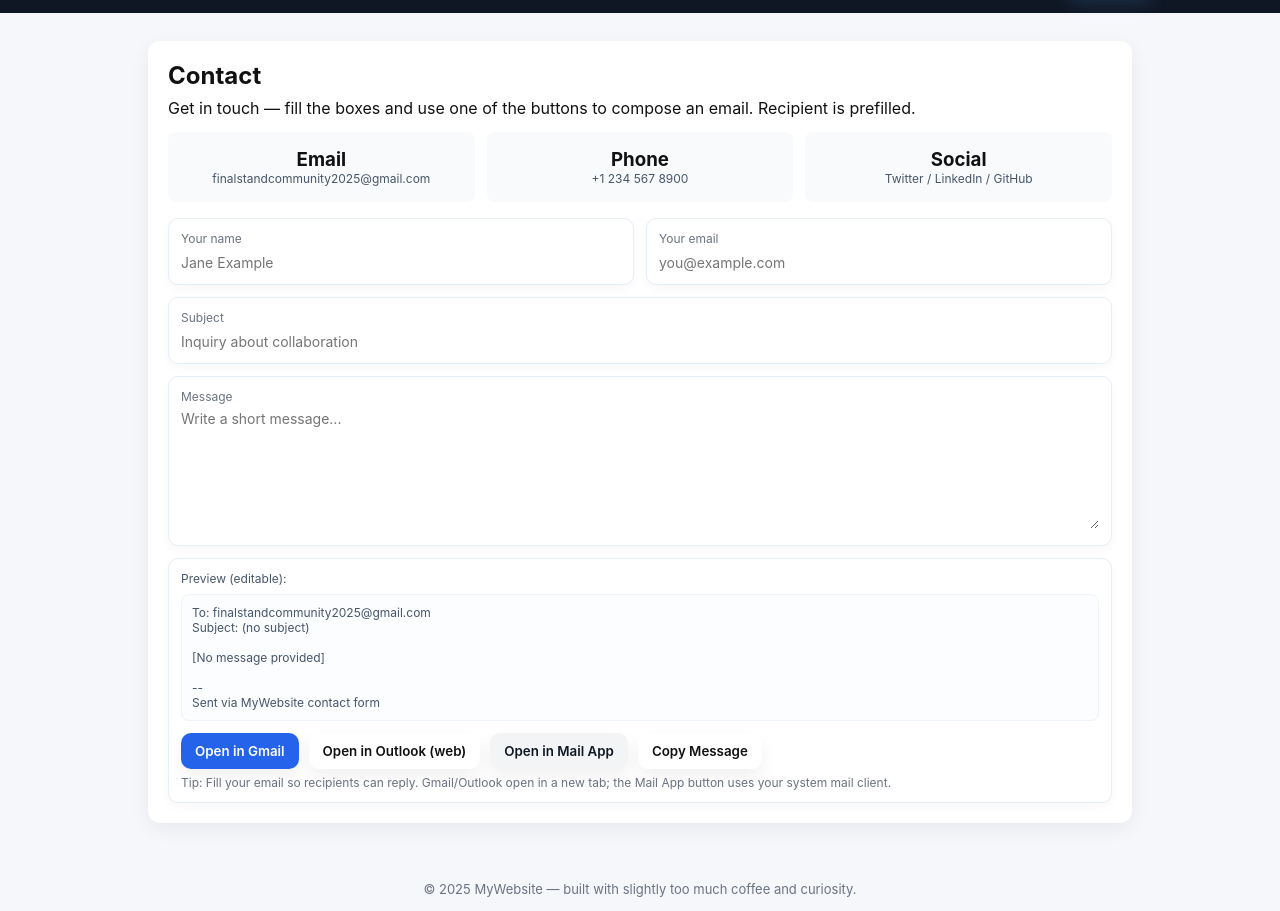
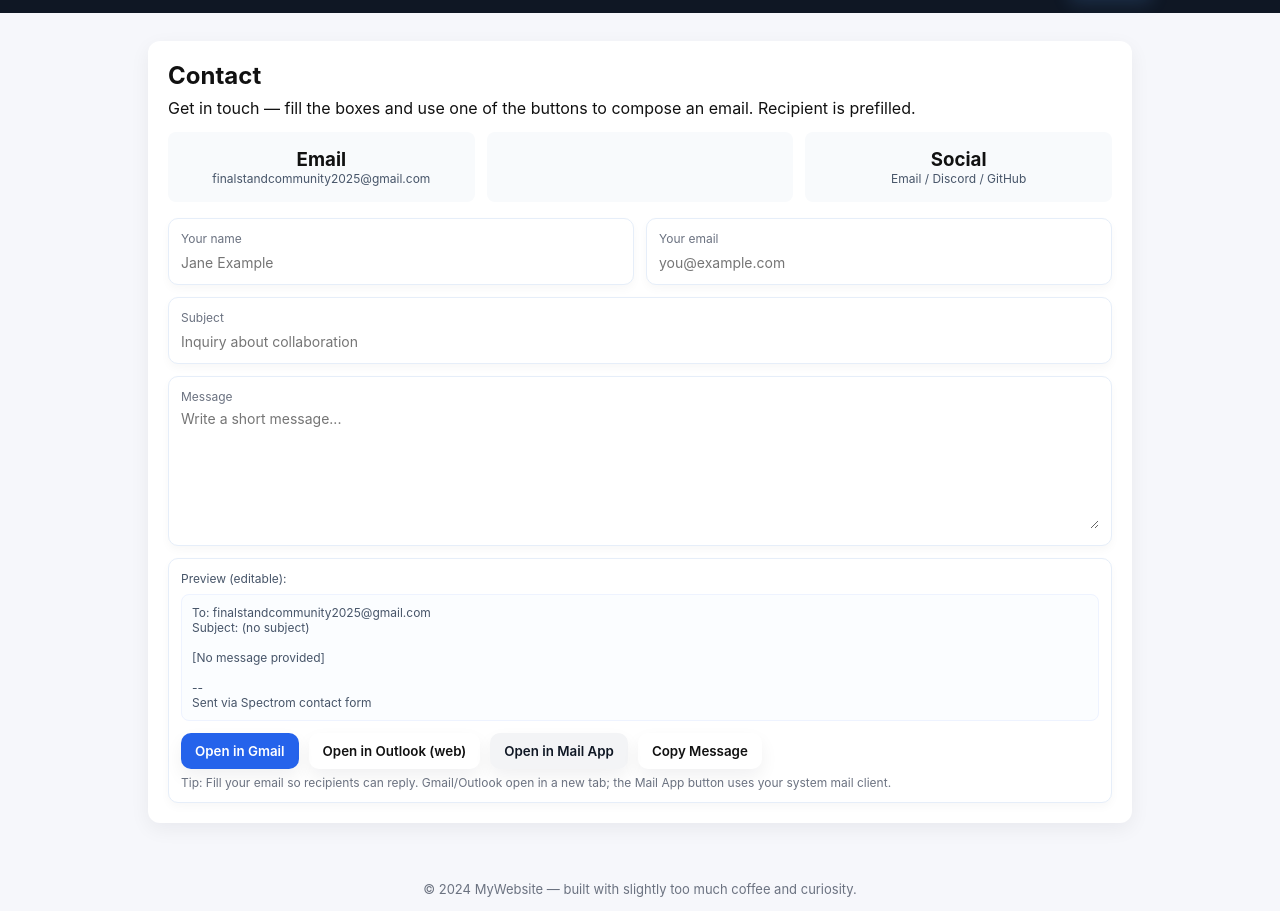
Before and after one commit to Spectrom47/home, a plain HTML site: page contact.html in a window 1280 px wide. Shown: the part 55-966 px from the top of the page. Drawn offline with Linux system fonts and the light colour scheme.

Commit message:
contact update

```diff
--- a/contact.html
+++ b/contact.html
@@ -69,12 +69,12 @@
           <p class="small">finalstandcommunity2025@gmail.com</p>
         </div>
         <div class="card">
-          <h3>Phone</h3>
-          <p class="small">+1 234 567 8900</p>
+          <h3></h3>
+          <p class="small"></p>
         </div>
         <div class="card">
           <h3>Social</h3>
-          <p class="small">Twitter / LinkedIn / GitHub</p>
+          <p class="small">Email / Discord / GitHub</p>
         </div>
       </div>
 
@@ -120,7 +120,7 @@
   </main>
 
   <footer>
-    © 2025 MyWebsite — built with slightly too much coffee and curiosity.
+    © 2024 MyWebsite — built with slightly too much coffee and curiosity.
   </footer>
 
   <script>
@@ -154,7 +154,7 @@
         if (subject) body += `Subject: ${subject}\n`;
         if (body) body += '\n';
         body += (message || '[No message provided]') + '\n\n';
-        body += '--\nSent via MyWebsite contact form';
+        body += '--\nSent via Spectrom contact form';
 
         return { subject: subject || '(no subject)', body };
       }
```
